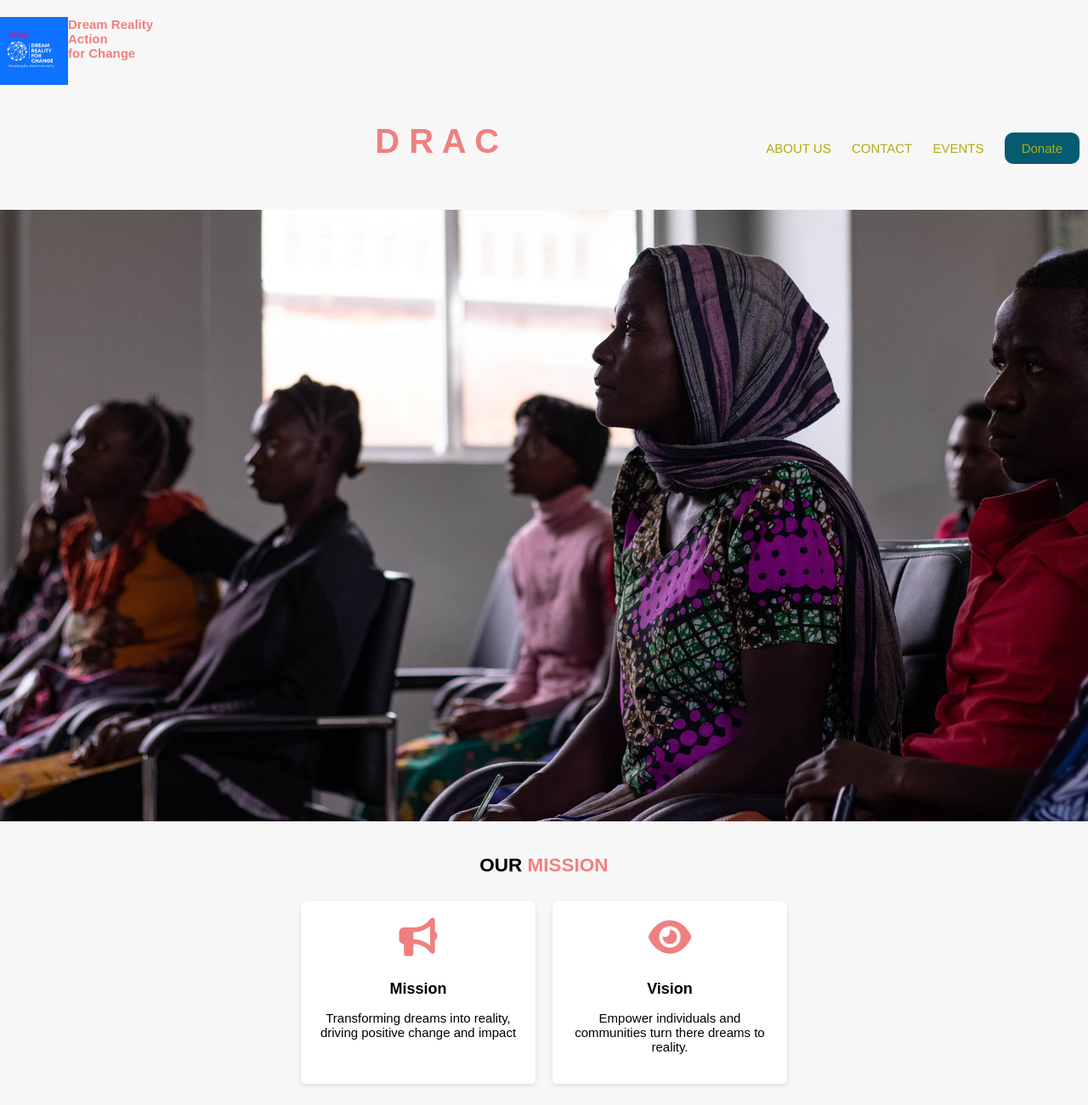
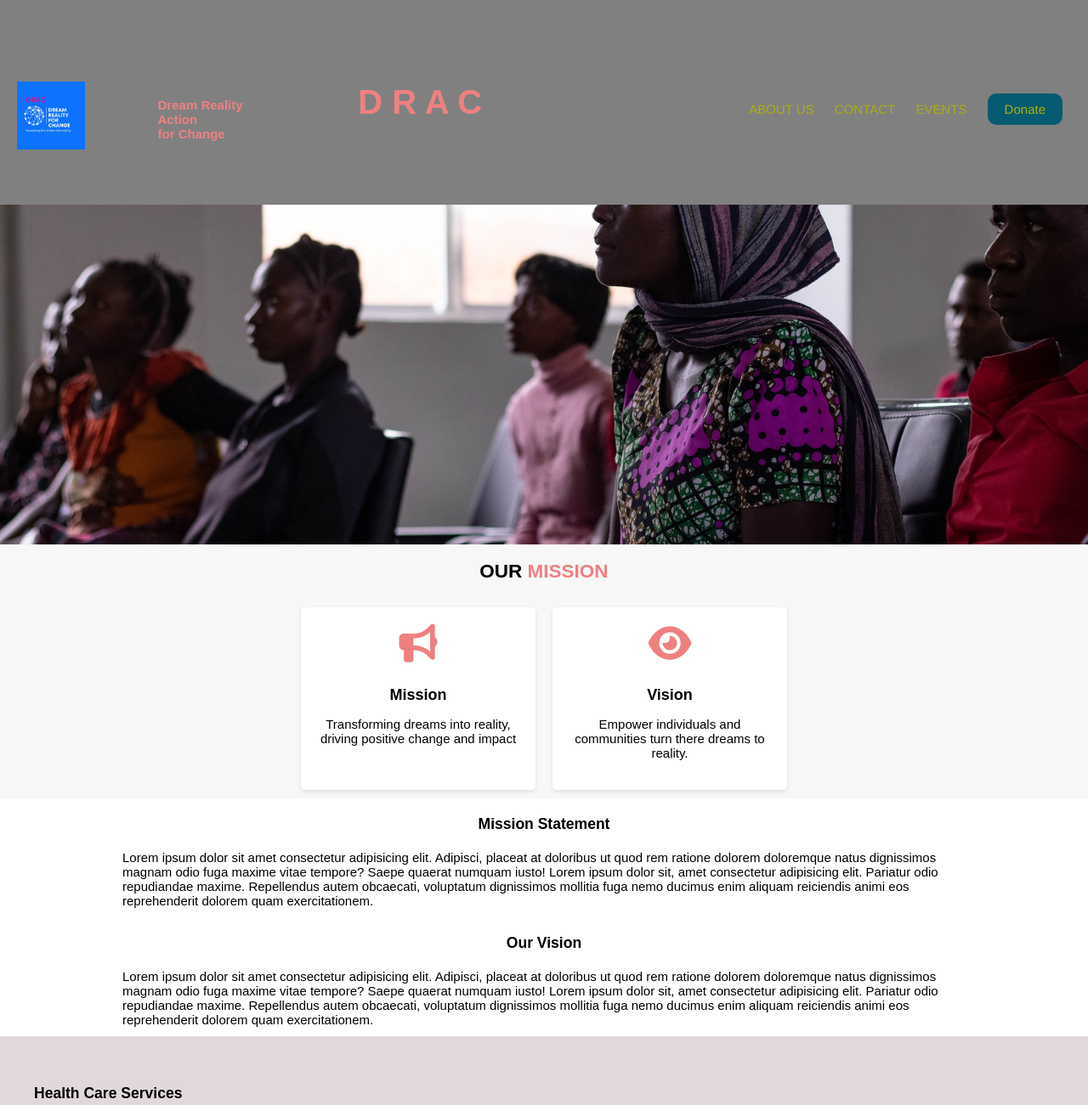
Before and after one commit to shadreckmubanga/Drac-website, a plain HTML site: page index.html in a window 1280 px wide. Shown: the top 1301 px of the page at 85% size. Drawn offline with Linux system fonts and the light colour scheme.

Commit message:
Update style.css

```diff
--- a/style.css
+++ b/style.css
@@ -287,8 +287,21 @@ a{
         font-size: 15px;
     }
 
+    header {
+      display: flex;
+      align-items: center;
+      justify-content: space-between;
+      background-color: grey;
+      padding: 40px 20px;
+  }
+
     .logo img{
         width: 80px;
+        padding-top: 30px;
+    }
+
+    .tagline{
+      padding-top: 20px;
     }
 
     .drc{
@@ -302,11 +315,27 @@ a{
     .bg-image{
         background-size: cover;
         background-position: center;
+
+    }
+
+    .bg-image img{
+      width: 100%;        /* Makes the image fill the width of its container */
+      height: auto;       /* Keeps the image’s aspect ratio intact */
+      max-height: 50vh;   /* Prevents the image from becoming too tall */
+      object-fit: cover;  /* Ensures the image covers the entire container */
+      display: block;     /* Removes any extra space below the image */
+      margin: 0 auto;
     }
 
     .header{
-        background-color: #f5f5f5;
-        height: 110px;
+        background-color: #c8bdbd;
+        padding-left: 35px;
+        padding-right: 50px;
+        padding-top: 10px;
+        padding-bottom: 40px;
+        height: 270px;
+
+
     }
 
     .nav{
@@ -348,9 +377,12 @@ a{
     }
 
     .mission{
-      padding: 15px;
-      justify-content: center;
-      align-items: center;
+      padding-left: 35px;
+      padding-right: 50px;
+      padding-top: 10px;
+      padding-bottom: 20px;
+      background-color: white;
+      height: 100px;
     }
 
     .mission h3{
```
